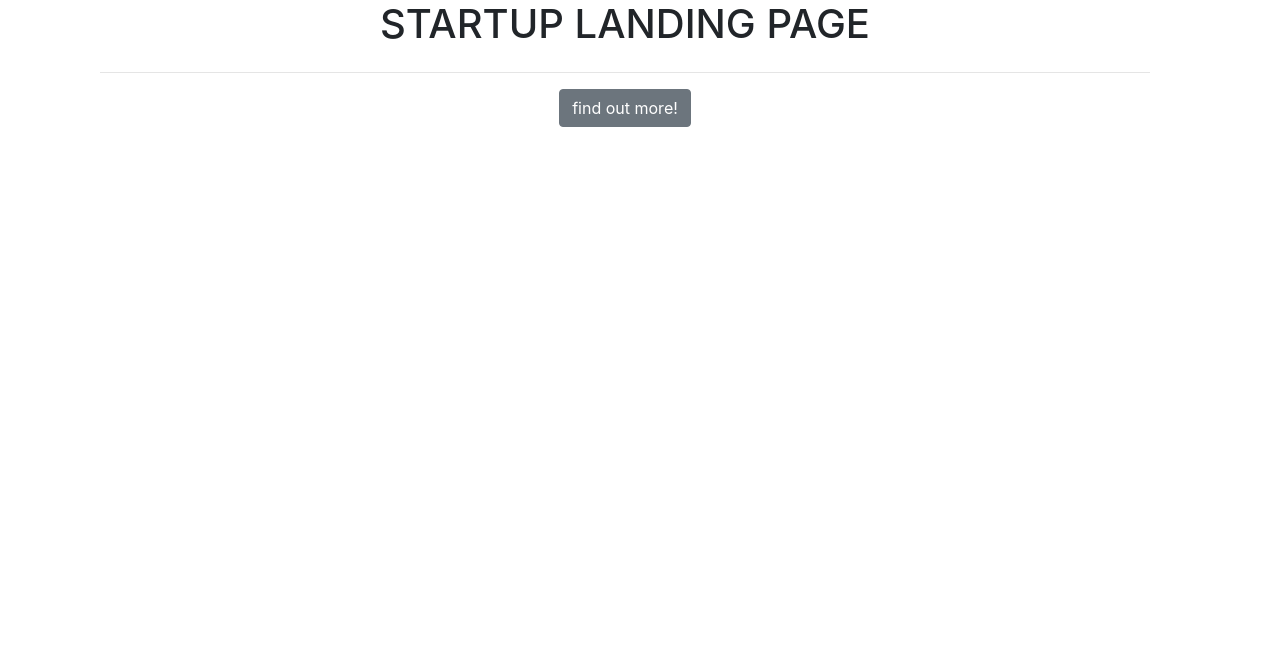
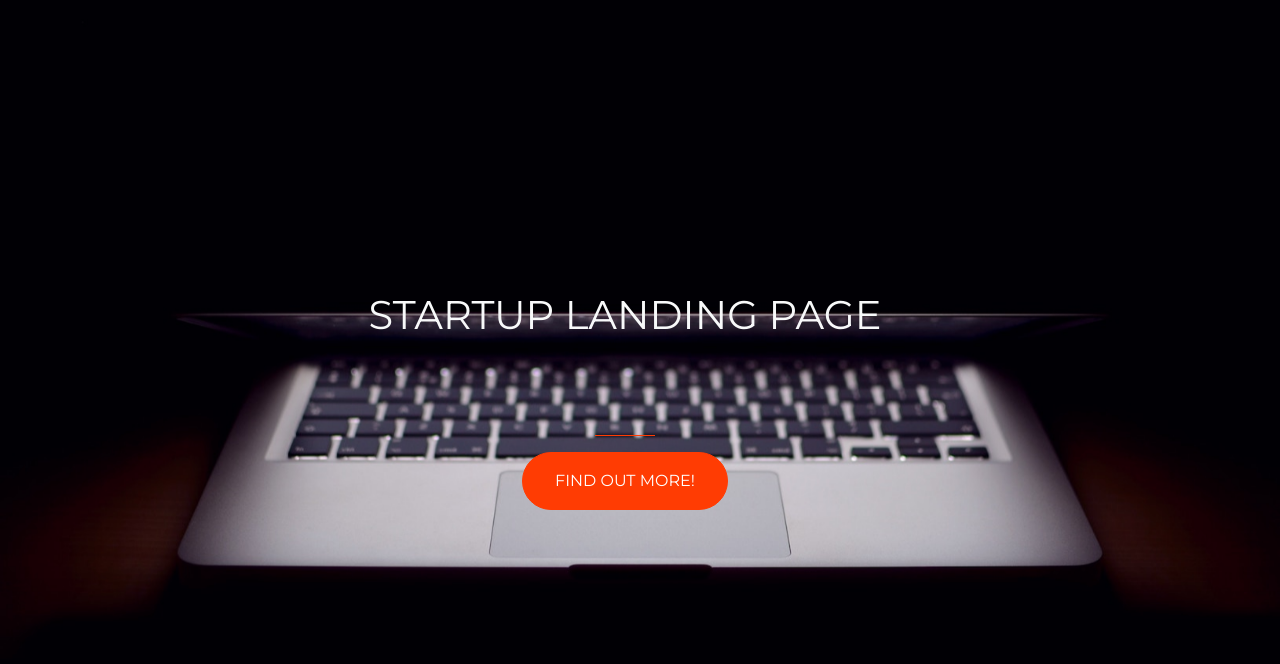
Before and after one commit to anirudhtn/firststartuppage, a plain HTML site: page index.html in a window 1280 px wide. Drawn offline with nearby package versions, Linux system fonts and the light colour scheme.

Commit message:
Update index.html

```diff
--- a/index.html
+++ b/index.html
@@ -12,7 +12,7 @@
     <link rel="stylesheet" href="https://stackpath.bootstrapcdn.com/bootstrap/4.3.1/css/bootstrap.min.css" integrity="sha384-ggOyR0iXCbMQv3Xipma34MD+dH/1fQ784/j6cY/iJTQUOhcWr7x9JvoRxT2MZw1T" crossorigin="anonymous">
 
     <!-- Your own stylesheet -->
-    <link rel="stylesheet" type="text/css" href="stylepqr.css">
+    <link rel="stylesheet" type="text/css" href="style.css">
   </head>
   <body>
     <div class="container d-flex align-items-center h-100">
```
